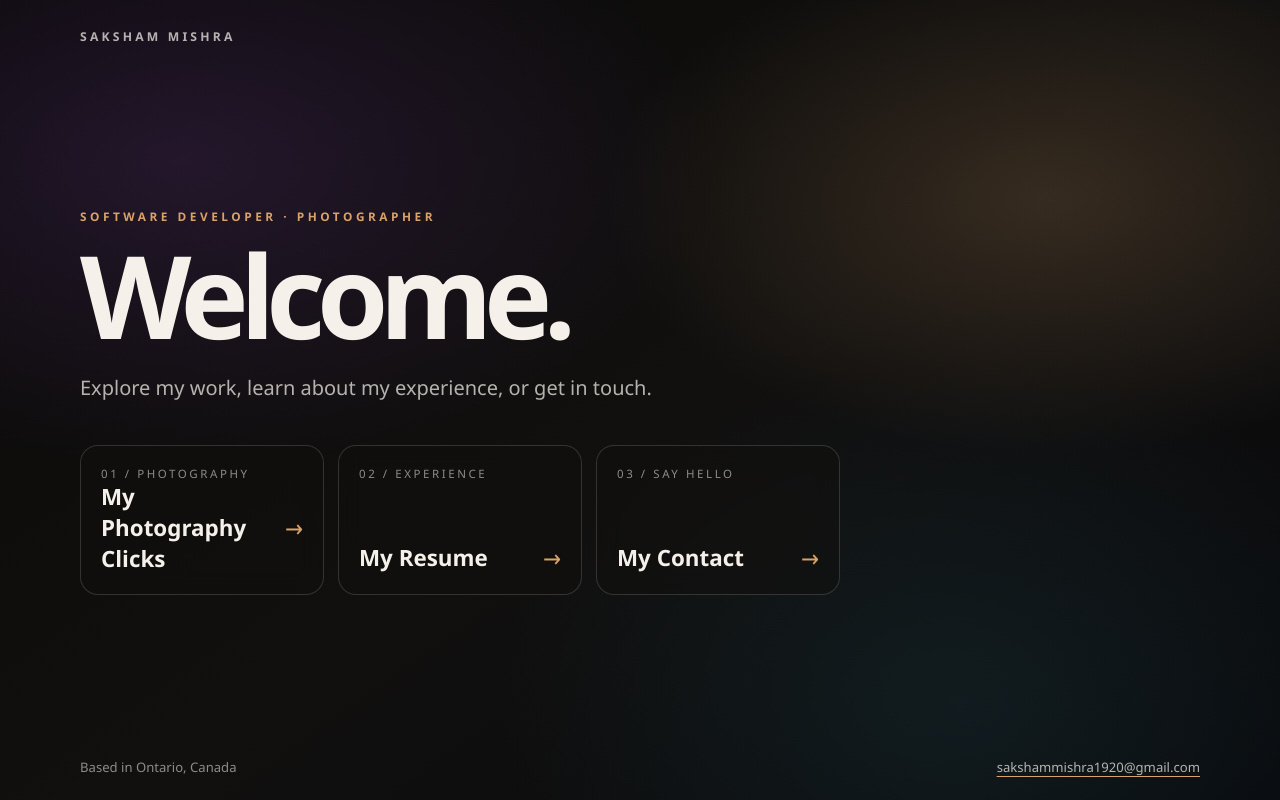
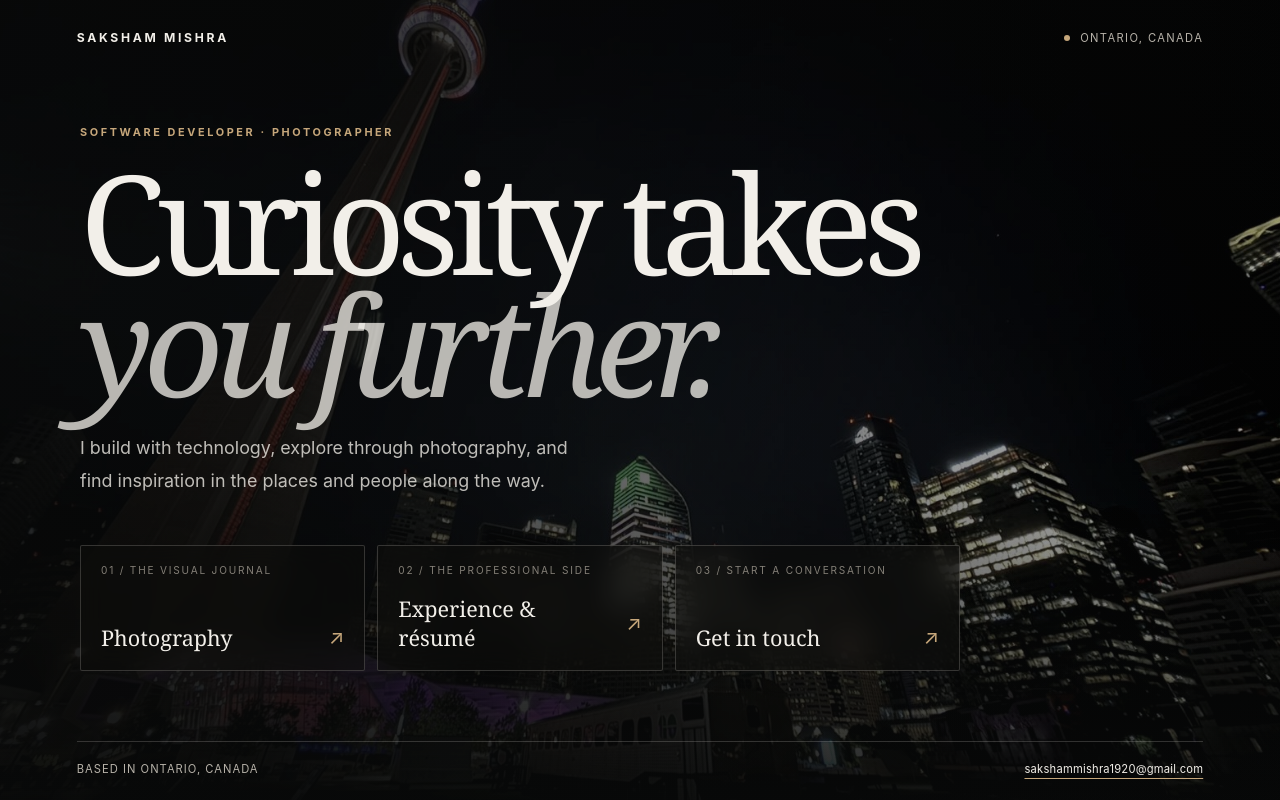
Before and after one commit to sakshamm123/my_photography_portfolio, a plain HTML site: page index.html in a window 1280 px wide. Drawn offline with Linux system fonts and the light colour scheme.

Commit message:
Refresh homepage with cinematic editorial layout

```diff
--- a/index.html
+++ b/index.html
@@ -3,229 +3,38 @@
 <head>
   <meta charset="UTF-8">
   <meta name="viewport" content="width=device-width, initial-scale=1.0">
-    <meta name="description" content="Explore Saksham Mishra's photography portfolio, resume, and contact information.">
-    <title>Saksham Mishra | Welcome</title>
-    <style>
-        :root {
-            color-scheme: dark;
-            --bg: #0d0d0c;
-            --ink: #f5f1ea;
-            --ink-soft: rgba(245,241,234,0.72);
-            --muted: rgba(245,241,234,0.55);
-            --accent: #d9a267;
-            --line: rgba(255,255,255,0.15);
-        }
-
-        * {
-            box-sizing: border-box;
-        }
-
-        body {
-            min-height: 100vh;
-            min-height: 100svh;
-            margin: 0;
-            background:
-                radial-gradient(ellipse at 14% 20%, rgba(112,58,150,0.24), transparent 34%),
-                radial-gradient(ellipse at 82% 25%, rgba(217,162,103,0.19), transparent 30%),
-                radial-gradient(ellipse at 75% 88%, rgba(39,92,103,0.2), transparent 34%),
-                linear-gradient(145deg, #090908 0%, #11100f 52%, #08090c 100%);
-            color: var(--ink);
-            font-family: 'Segoe UI', Tahoma, Geneva, Verdana, sans-serif;
-        }
-
-        a {
-            color: inherit;
-        }
-
-        .landing {
-            display: flex;
-            flex-direction: column;
-            justify-content: space-between;
-            width: min(1120px, 89%);
-            min-height: 100vh;
-            min-height: 100svh;
-            margin: 0 auto;
-            padding: 28px 0 24px;
-        }
-
-        .wordmark {
-            color: var(--ink-soft);
-            font-size: 0.76rem;
-            font-weight: 700;
-            letter-spacing: 0.2rem;
-            text-decoration: none;
-            text-transform: uppercase;
-        }
-
-        .intro {
-            max-width: 760px;
-            margin: auto 0;
-            padding: 70px 0;
-        }
-
-        .eyebrow {
-            margin: 0 0 16px;
-            color: var(--accent);
-            font-size: 0.74rem;
-            font-weight: 700;
-            letter-spacing: 0.22rem;
-            text-transform: uppercase;
-        }
-
-        h1 {
-            margin: 0;
-            font-size: clamp(3.2rem, 9vw, 7.5rem);
-            letter-spacing: -0.075em;
-            line-height: 0.95;
-        }
-
-        .intro-copy {
-            max-width: 580px;
-            margin: 22px 0 0;
-            color: var(--ink-soft);
-            font-size: clamp(1.05rem, 2vw, 1.25rem);
-            line-height: 1.7;
-        }
-
-        .actions {
-            display: grid;
-            grid-template-columns: repeat(3, minmax(0, 1fr));
-            gap: 14px;
-            margin-top: 40px;
-        }
-
-        .action {
-            display: flex;
-            flex-direction: column;
-            justify-content: space-between;
-            min-height: 150px;
-            padding: 20px;
-            border: 1px solid var(--line);
-            border-radius: 18px;
-            background: rgba(18,16,14,0.58);
-            text-decoration: none;
-            backdrop-filter: blur(12px);
-            transition: transform 0.2s ease, border-color 0.2s ease, background 0.2s ease;
-        }
-
-        .action:hover {
-            transform: translateY(-4px);
-            border-color: var(--accent);
-            background: rgba(217,162,103,0.12);
-        }
-
-        .action:focus-visible,
-        .wordmark:focus-visible,
-        .email:focus-visible {
-            outline: 2px solid var(--accent);
-            outline-offset: 4px;
-        }
-
-        .action-label {
-            color: var(--muted);
-            font-size: 0.72rem;
-            letter-spacing: 0.16rem;
-            text-transform: uppercase;
-        }
-
-        .action-bottom {
-            display: flex;
-            align-items: center;
-            justify-content: space-between;
-            gap: 12px;
-        }
-
-        .action-title {
-            font-size: clamp(1.1rem, 2vw, 1.4rem);
-            font-weight: 650;
-        }
-
-        .action-arrow {
-            color: var(--accent);
-            font-size: 1.5rem;
-            transition: transform 0.2s ease;
-        }
-
-        .action:hover .action-arrow {
-            transform: translateX(4px);
-        }
-
-        footer {
-            display: flex;
-            flex-wrap: wrap;
-            justify-content: space-between;
-            gap: 10px 24px;
-            color: var(--muted);
-            font-size: 0.82rem;
-        }
-
-        .email {
-            color: var(--ink-soft);
-            text-decoration-color: var(--accent);
-            text-underline-offset: 4px;
-        }
-
-        @media (max-width: 680px) {
-            .landing {
-                width: min(100% - 36px, 520px);
-                padding: 22px 0;
-            }
-
-            .intro {
-                padding: 56px 0;
-            }
-
-            .actions {
-                grid-template-columns: 1fr;
-                gap: 10px;
-                margin-top: 30px;
-            }
-
-            .action {
-                min-height: 112px;
-            }
-        }
-
-        @media (prefers-reduced-motion: reduce) {
-            *,
-            *::before,
-            *::after {
-                scroll-behavior: auto !important;
-                transition-duration: 0.01ms !important;
-            }
-        }
-    </style>
+  <meta name="theme-color" content="#10100f">
+  <meta name="description" content="The personal portfolio of Saksham Mishra — software developer, photographer, and curious traveller based in Ontario, Canada.">
+  <meta property="og:title" content="Saksham Mishra — Developer & Photographer">
+  <meta property="og:description" content="Technology, photography, and experiences beyond the ordinary.">
+  <meta property="og:type" content="website">
+  <title>Saksham Mishra — Developer & Photographer</title>
+  <link rel="stylesheet" href="site.css">
 </head>
 <body>
   <main class="landing">
-        <a class="wordmark" href="index.html">Saksham Mishra</a>
+    <header class="site-header">
+      <a class="wordmark" href="index.html" aria-label="Saksham Mishra home">Saksham Mishra</a>
+      <span class="header-note">Ontario, Canada</span>
+    </header>
 
     <section class="intro" aria-labelledby="welcome-heading">
-            <p class="eyebrow">Software developer · Photographer</p>
-            <h1 id="welcome-heading">Welcome.</h1>
-            <p class="intro-copy">Explore my work, learn about my experience, or get in touch.</p>
+      <p class="eyebrow">Software developer <span aria-hidden="true">·</span> Photographer</p>
+      <h1 id="welcome-heading">Curiosity takes <span>you further.</span></h1>
+      <p class="intro-copy">I build with technology, explore through photography, and find inspiration in the places and people along the way.</p>
 
       <nav class="actions" aria-label="Explore my website">
         <a class="action" href="portfolio.html">
-                    <span class="action-label">01 / Photography</span>
-                    <span class="action-bottom">
-                        <span class="action-title">My Photography Clicks</span>
-                        <span class="action-arrow" aria-hidden="true">→</span>
-                    </span>
+          <span class="action-label">01 / The visual journal</span>
+          <span class="action-bottom"><span class="action-title">Photography</span><span class="action-arrow" aria-hidden="true">↗</span></span>
         </a>
         <a class="action" href="resume.html">
-                    <span class="action-label">02 / Experience</span>
-                    <span class="action-bottom">
-                        <span class="action-title">My Resume</span>
-                        <span class="action-arrow" aria-hidden="true">→</span>
-                    </span>
+          <span class="action-label">02 / The professional side</span>
+          <span class="action-bottom"><span class="action-title">Experience & résumé</span><span class="action-arrow" aria-hidden="true">↗</span></span>
         </a>
         <a class="action" href="portfolio.html#contact">
-                    <span class="action-label">03 / Say hello</span>
-                    <span class="action-bottom">
-                        <span class="action-title">My Contact</span>
-                        <span class="action-arrow" aria-hidden="true">→</span>
-                    </span>
+          <span class="action-label">03 / Start a conversation</span>
+          <span class="action-bottom"><span class="action-title">Get in touch</span><span class="action-arrow" aria-hidden="true">↗</span></span>
         </a>
       </nav>
     </section>
```
Lines whose indentation alone changed are shown as unchanged.
